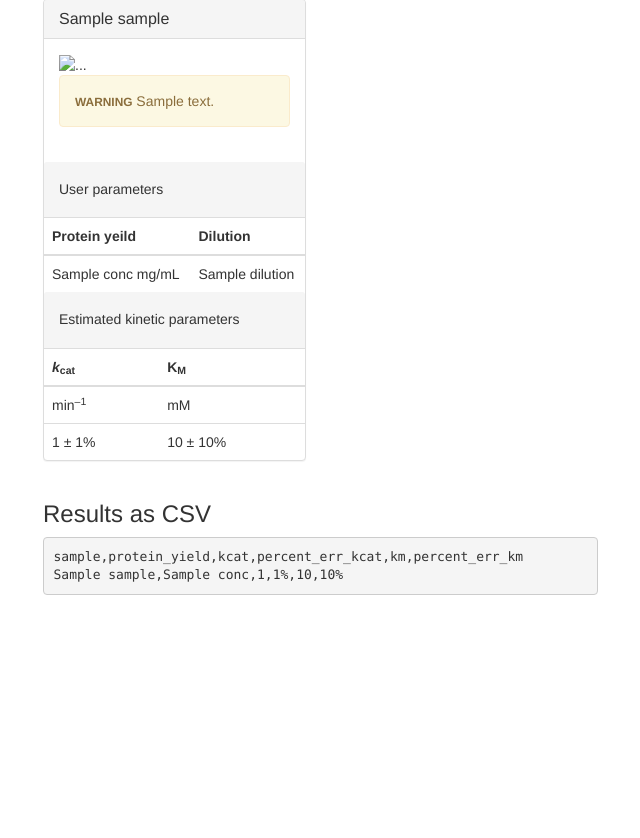
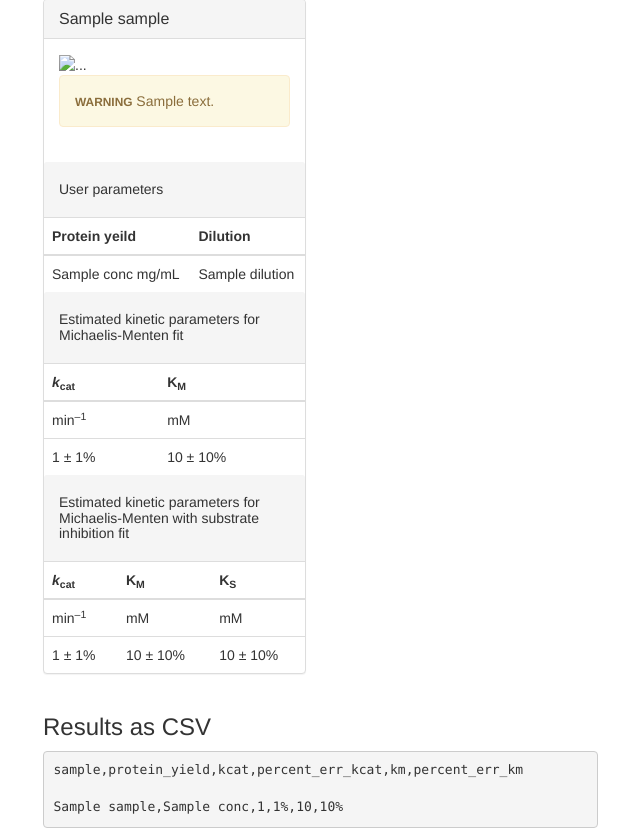
Before and after one commit to dacarlin/enzyme-design-kit, a Flask app: template templates/results.html in a window 1280 px wide. Shown: the part 76-914 px from the top of the page, without its empty margins (27-667 px from the left). Before the commit the page ends 671 px from the top, so only its background shows below. Run offline with Flask 2, Linux system fonts and the light colour scheme; the template is opened without the code that fills it: most values are stand-ins (such as "Sample title", 1, 10 or a date in 2020); some libraries are stand-ins or nearby versions.

Commit message:
Added crude substrate inhibition GUI

```diff
--- a/fitter.py
+++ b/fitter.py
@@ -98,18 +98,6 @@ def simple():
       if float( conc ) < 0.2:
           notes.append( 'Protein yield is below 0.2 mg/mL' )
 
-      # check if we have a fit
-      if popt.size == 2 and perr.size == 2:
-        if perr[0] > 25:
-            notes.append( '<em>k</em><sub>cat</sub> error is greater than 25%' )
-        if perr[1] > 25:
-            notes.append( 'K<sub>M</sub> error is greater than 25%' )
-        if popt[0] > 0.05:
-          ax.plot( xvals, kobs( xvals, *popt ), alpha=0.7, color='k' )
-      else:
-        popt = perr = array( [ nan, nan ] )
-        notes.append( 'There was an error fitting data for {} to the Michaelis-Menten equation'.format( name ) )
-
       # finish up plots
       ax.set_title( name )
       ax.set_xlabel( '[pNPG] (M)' )
@@ -119,11 +107,22 @@ def simple():
       ax.set_yticks( yticks[1:-1] )
       plt.tight_layout()
 
-      # debugging! adding a line to 4th example plot
-      print popt_si.size, perr_si.size
+      # check if we have evidence of substrate inhibition
       if popt_si.size == 3 and perr_si.size == 3:
-          plt.plot( xvals, kobs_with_substrate_inhibition( xvals, *popt_si ), color='g', alpha='.7' )
-          #plt.plot( [ ks, ks ], [ ks, df.kobs.max() ], 'k--', alpha=0.4 )
+          if perr_si[2] < 100 * 100:
+                ax.plot( xvals, kobs_with_substrate_inhibition( xvals, *popt_si ), color='g', alpha='.7' )
+          else:
+                # check if we have a MM fit
+                if popt.size == 2 and perr.size == 2:
+                  if perr[0] > 25:
+                      notes.append( '<em>k</em><sub>cat</sub> error is greater than 25%' )
+                  if perr[1] > 25:
+                      notes.append( 'K<sub>M</sub> error is greater than 25%' )
+                  if popt[0] > 0.05:
+                    ax.plot( xvals, kobs( xvals, *popt ), alpha=0.7, color='k' )
+                else:
+                  popt = perr = array( [ nan, nan ] )
+                  notes.append( 'There was an error fitting data for {} to the Michaelis-Menten equation'.format( name ) )
 
       # encode plot as a string
       img = StringIO()
@@ -132,7 +131,7 @@ def simple():
       img.seek( 0 )
 
       # collect everything
-      samples.append( ( name, conc, dilution, popt, perr, img.read(), notes ) )
+      samples.append( ( name, conc, dilution, popt, perr, popt_si, perr_si, img.read(), notes ) )
 
     return render_template( 'results.html', samples=samples )
 
--- a/templates/results.html
+++ b/templates/results.html
@@ -8,7 +8,7 @@
 <div class="container">
   <div style="margin-top:1.8em"></div>
   <div class="row">
-    {% for name, conc, dilution, popt, perr, plot, notes in samples %}
+    {% for name, conc, dilution, popt, perr, popt_si, perr_si, plot, notes in samples %}
     <div class="col-sm-6 col-md-3">
       <div class="panel panel-default">
         <div class="panel-heading">
@@ -40,7 +40,7 @@
           </table>
 
           <div class="panel-heading">
-            <h5>Estimated kinetic parameters</h5>
+            <h5>Estimated kinetic parameters for Michaelis-Menten fit</h5>
           </div>
           <table class="table">
             <thead>
@@ -61,6 +61,31 @@
             </tbody>
           </table>
 
+          <div class="panel-heading">
+            <h5>Estimated kinetic parameters for Michaelis-Menten with substrate inhibition fit</h5>
+          </div>
+          <table class="table">
+            <thead>
+              <tr>
+                <th><em>k</em><sub>cat</sub></th>
+                <th>K<sub>M</sub></th>
+                <th>K<sub>S</sub></th>
+              </tr>
+              <tr>
+                <td>min<sup>&ndash;1</sup></td>
+                <td>mM</td>
+                <td>mM</td>
+              </tr>
+            </thead>
+            <tbody>
+              <tr>
+                <td>{{popt_si[0]|round(1)}}&nbsp;±&nbsp;{{perr_si[0]|round(1)}}%</td>
+                <td>{{(popt_si[1]*1000)|round(1)}}&nbsp;±&nbsp;{{perr_si[1]|round(1)}}%</td>
+                <td>{{(popt_si[2]*1000)|round(1)}}&nbsp;±&nbsp;{{perr_si[2]|round(1)}}%</td>
+              </tr>
+            </tbody>
+          </table>
+
         </div>
       </div>
     {% endfor %}
@@ -71,7 +96,7 @@
     <div class="col-md-6">
       <h3>Results as CSV</h3>
         <pre>sample,protein_yield,kcat,percent_err_kcat,km,percent_err_km
-{% for name, conc, dilution, popt, perr, plot, notes in samples -%}
+{% for name, conc, dilution, popt, perr, popt_si, perr_si, plot, notes in samples %}
 {{name}},{{conc}},{{popt[0]|round(1)}},{{perr[0]|round(1)}}%,{{(popt[1]*1000)|round(2)}},{{perr[1]|round(1)}}%{{'\n'}}
 {%- endfor %}</pre>
     </div>
```
